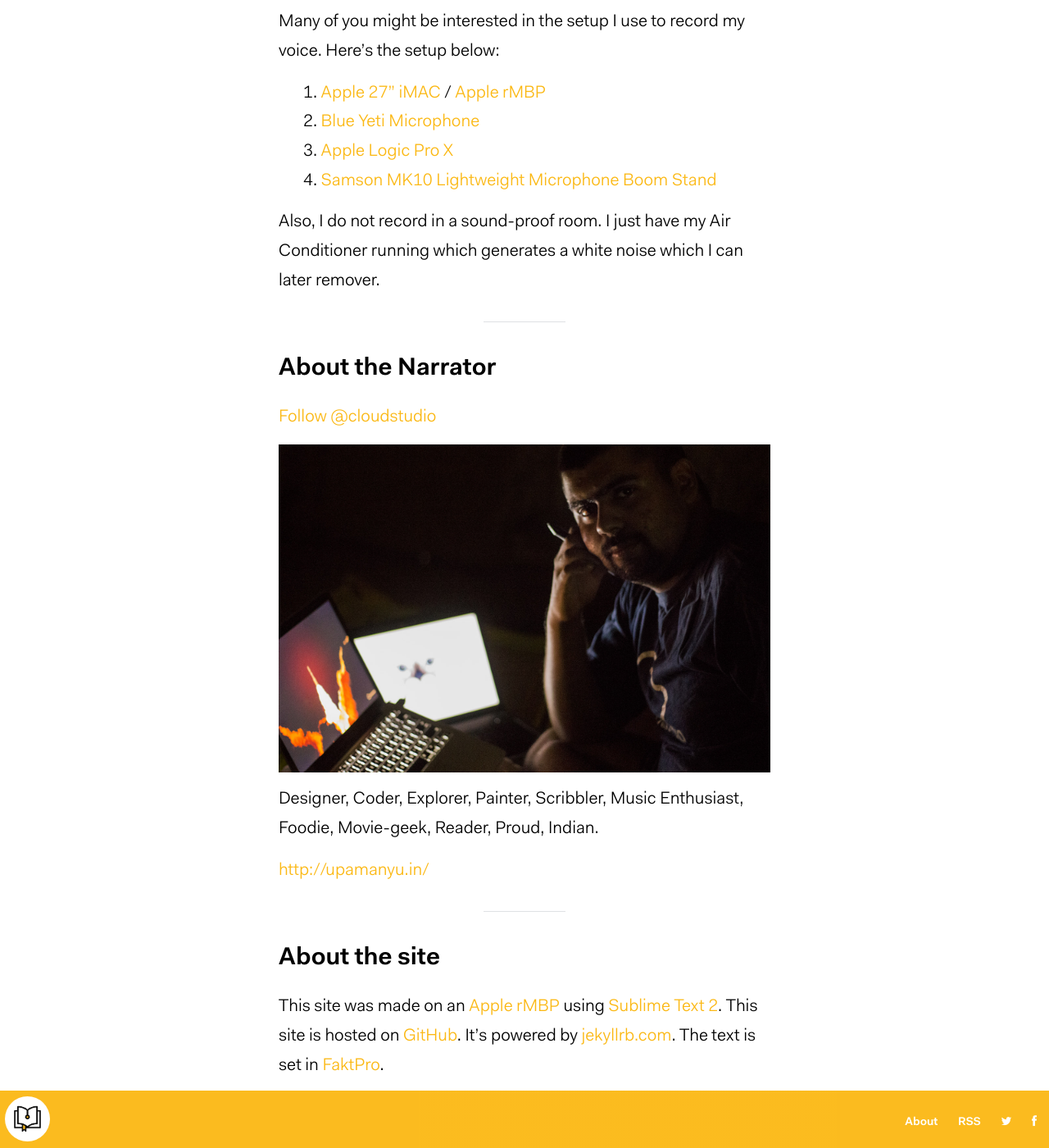
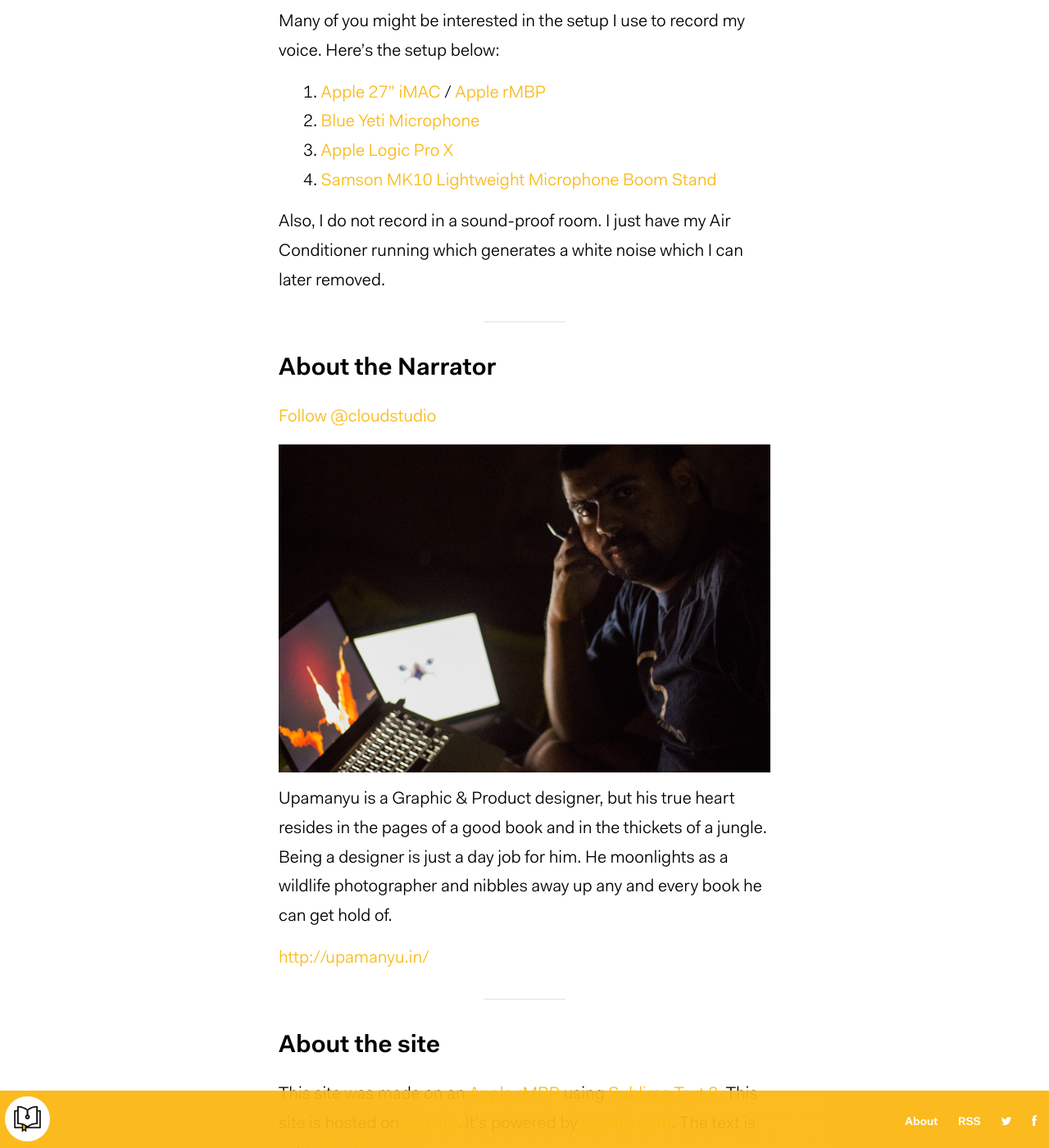
Before and after one commit to upamanyudas/banglaaudiobook.github.io, a Jekyll site: the page built from about.md, in a window 1280 px wide and 1400 px high, scrolled down 589 px. Shown: the whole window at 82% size. Built offline with Jekyll 4.4.1, drawn with Linux system fonts in a browser that asks for light colours; nearby versions of some CDN libraries; comment, search, counter and statistics services are not loaded.

Commit message:
Update from Forestry.io - about.md

```diff
--- a/about.md
+++ b/about.md
@@ -1,47 +1,48 @@
 ---
 layout: page
 title: About
-permalink: /about/
+permalink: "/about/"
 ---
-
 <a class="twitter-follow-button"
-  href="https://twitter.com/audiobookbangla"
-  data-show-count="true"
-  data-size="large">
+href="https://twitter.com/audiobookbangla"
+data-show-count="true"
+data-size="large">
 Follow @audiobookbangla
 </a>
 
 Hello there!
 
-BanglaAudiobook.in, is an effort to bring to life the literary treasures of *Bengali*. This started out as a small effort to record the audio versions of my favorite stories and novels for my siblings. Their unability to read *Bengali* and enjoy the stories I enjoyed as a child, pushed me to record the first story.
+BanglaAudiobook.in, is an effort to bring to life the literary treasures of _Bengali_. This started out as a small effort to record the audio versions of my favorite stories and novels for my siblings. Their unability to read _Bengali_ and enjoy the stories I enjoyed as a child, pushed me to record the first story.
 
 Though there are other websites for obtaining bengali audiobooks, but either they are not updated regularly, or their collection excludes the most popular and favorite bengali stories/novels. This was also a push at my initial idea execution stage.
 
 Many of you might be interested in the setup I use to record my voice. Here's the setup below:
 
 1. [Apple 27" iMAC](http://www.apple.com/in/imac/) / [Apple rMBP](http://www.apple.com/in/macbook-pro/)
-1. [Blue Yeti Microphone](http://www.bluemic.com/products/yeti/)
-1. [Apple Logic Pro X](http://www.apple.com/logic-pro/)
-1. [Samson MK10 Lightweight Microphone Boom Stand](http://www.samsontech.com/samson/products/accessories/microphone-stands/mk10/)
+2. [Blue Yeti Microphone](http://www.bluemic.com/products/yeti/)
+3. [Apple Logic Pro X](http://www.apple.com/logic-pro/)
+4. [Samson MK10 Lightweight Microphone Boom Stand](http://www.samsontech.com/samson/products/accessories/microphone-stands/mk10/)
 
-Also, I do not record in a sound-proof room. I just have my Air Conditioner running which generates a white noise which I can later remover.
+Also, I do not record in a sound-proof room. I just have my Air Conditioner running which generates a white noise which I can later removed.
 
-----
+---
+
 <h2>About the Narrator</h2>
 
 <a class="twitter-follow-button"
-  href="https://twitter.com/cloudstudio"
-  data-show-count="true"
-  data-size="large">
+href="https://twitter.com/cloudstudio"
+data-show-count="true"
+data-size="large">
 Follow @cloudstudio
 </a>
 
 ![Upamanyu Das](/assets/images/upamanyu.jpg)
 
-Designer, Coder, Explorer, Painter, Scribbler, Music Enthusiast, Foodie, Movie-geek, Reader, Proud, Indian.
+Upamanyu is a Graphic & Product designer, but his true heart resides in the pages of a good book and in the thickets of a jungle. Being a designer is just a day job for him. He moonlights as a wildlife photographer and nibbles away up any and every book he can get hold of.
 
 [http://upamanyu.in/](http://upamanyu.in/)
 
-----
+---
+
 <h2>About the site</h2>
 This site was made on an [Apple rMBP](http://www.apple.com/in/macbook-pro/) using [Sublime Text 2](http://sublimetext.com/). This site is hosted on [GitHub](https://github.com/banglaaudiobook/banglaaudiobook.github.io). It's powered by [jekyllrb.com](http://bohemiancoding.com/sketch/). The text is set in [FaktPro](https://www.fontshop.com/families/fakt).
```
